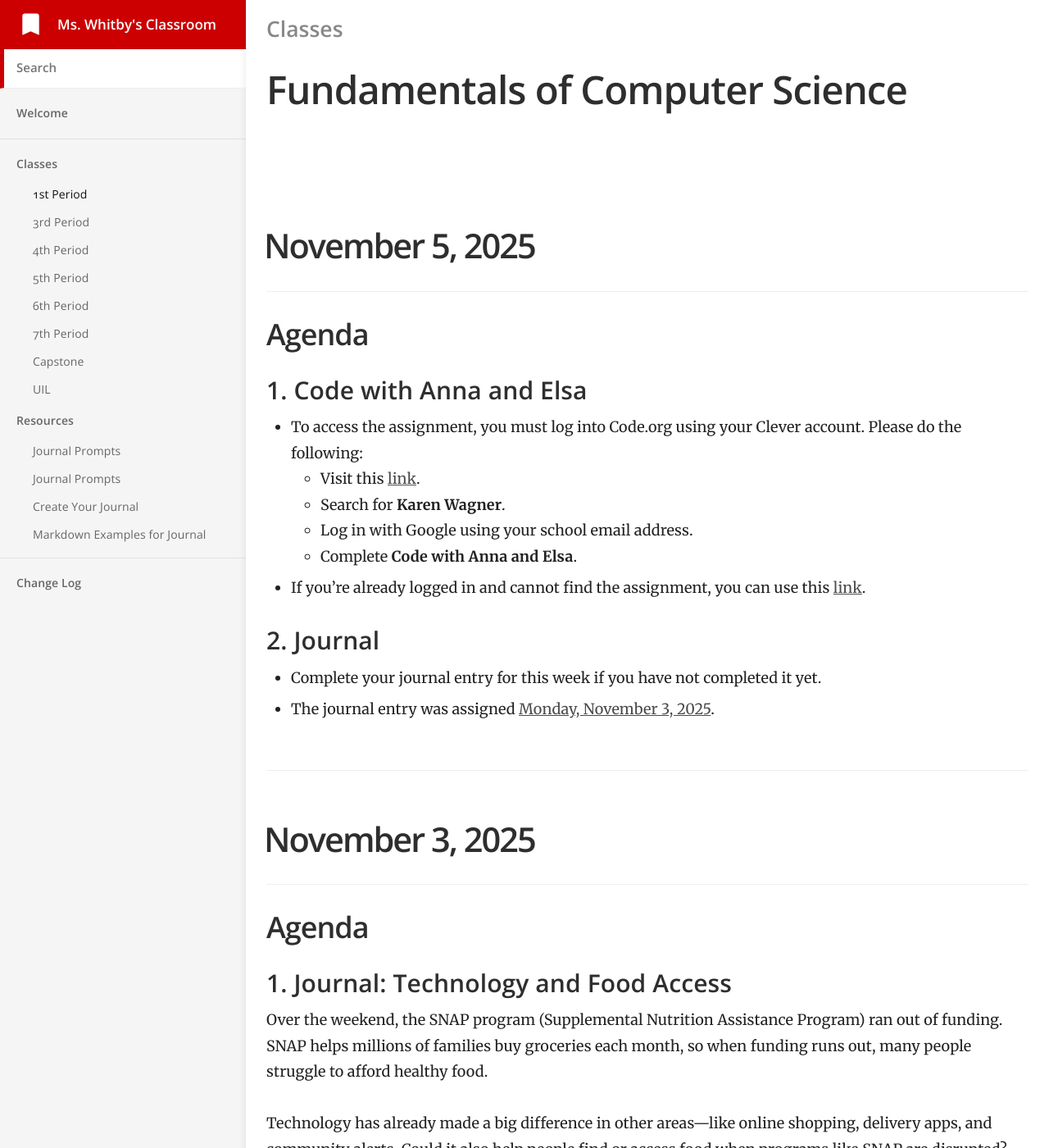
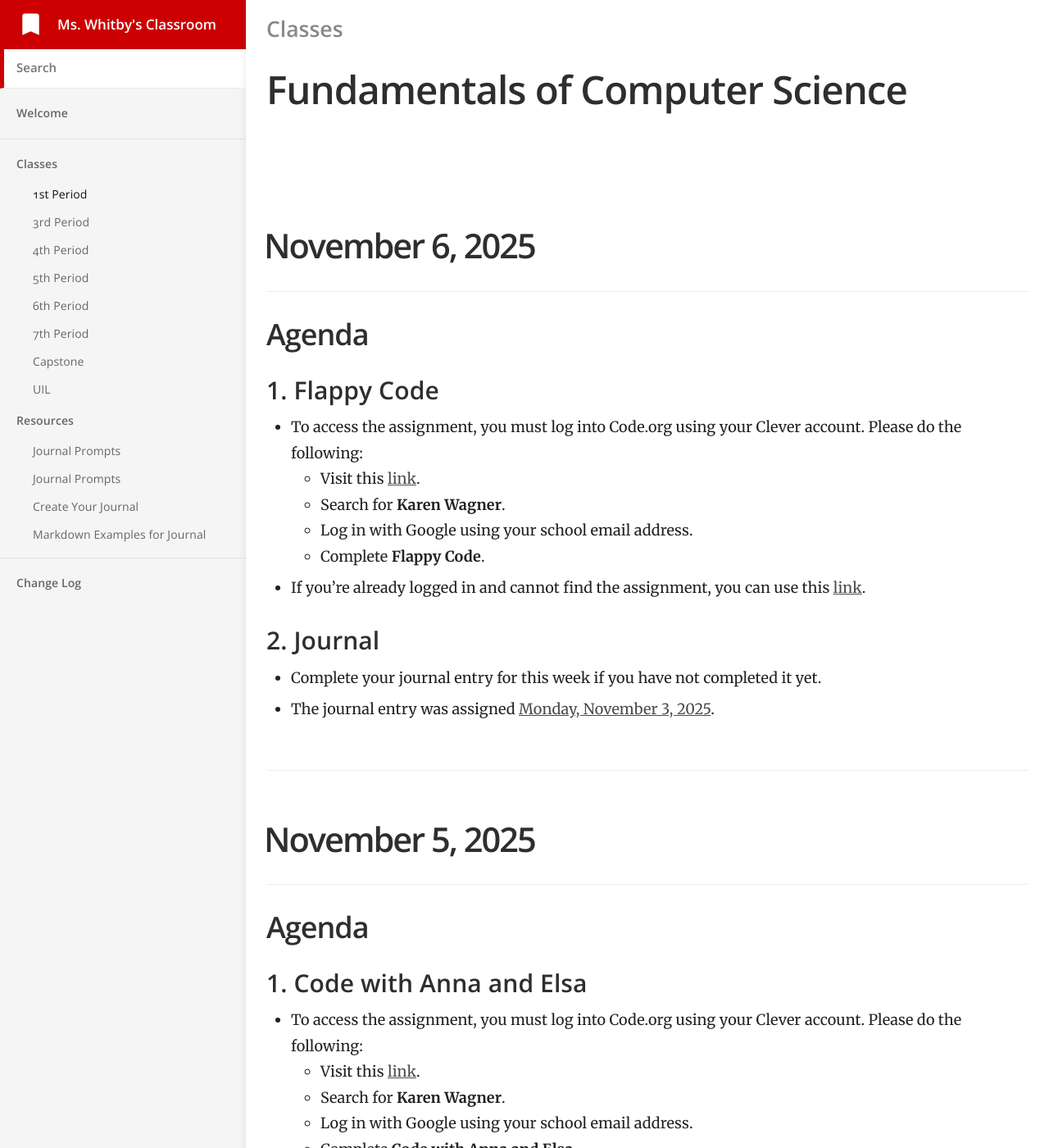
Before and after one commit to mswhitby/classroom, a Jekyll site: the page built from _docs/classes/1st.md, in a window 1280 px wide and 1400 px high. Shown: the whole window at 82% size. Built offline with Jekyll 4.4.1, drawn with Linux system fonts in a browser that asks for light colours.

Commit message:
Updated lessons

```diff
--- a/_docs/classes/1st.md
+++ b/_docs/classes/1st.md
@@ -4,6 +4,27 @@ subtitle: Fundamentals of Computer Science
 category: Classes
 order: 1
 ---
+
+# November 6, 2025
+
+## Agenda
+
+### 1. Flappy Code
+
+- To access the assignment, you must log into Code.org using your Clever account. Please do the following:
+    - Visit this [link](https://clever.com/oauth/district-picker?client_id=2f27405716644a951b23&redirect_uri=https%3A%2F%2Fstudio.code.org%2Fusers%2Fauth%2Fclever%2Fcallback&response_type=code&state=ede33ff61289cf32708a0f54079cdd23e31d0b0a02b0e0e8).
+    - Search for **Karen Wagner**.
+    - Log in with Google using your school email address.
+    - Complete **Flappy Code**.
+
+- If you're already logged in and cannot find the assignment, you can use this [link](https://studio.code.org/flappy/1).
+
+### 2. Journal
+
+- Complete your journal entry for this week if you have not completed it yet.
+- The journal entry was assigned [Monday, November 3, 2025](https://github.com/mswhitby/WHSTechNotes/blob/main/journal.md#november-3-2025).
+
+----
 
 # November 5, 2025
 
```
